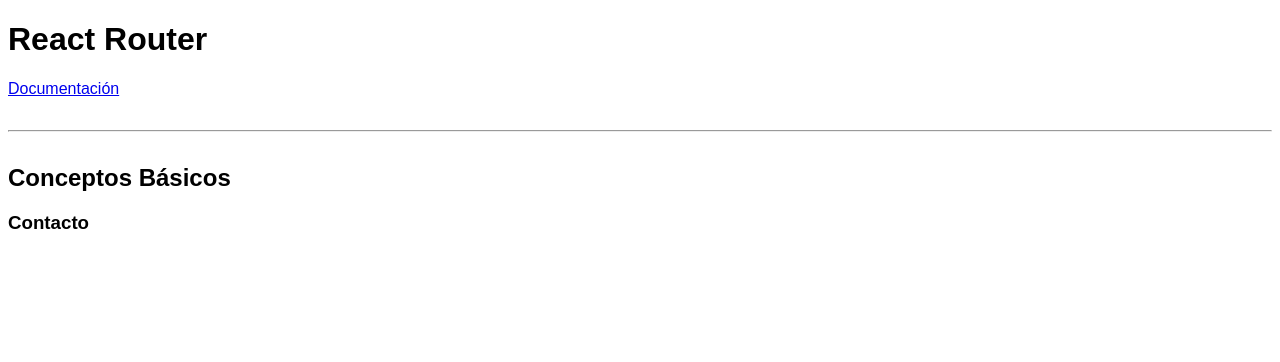
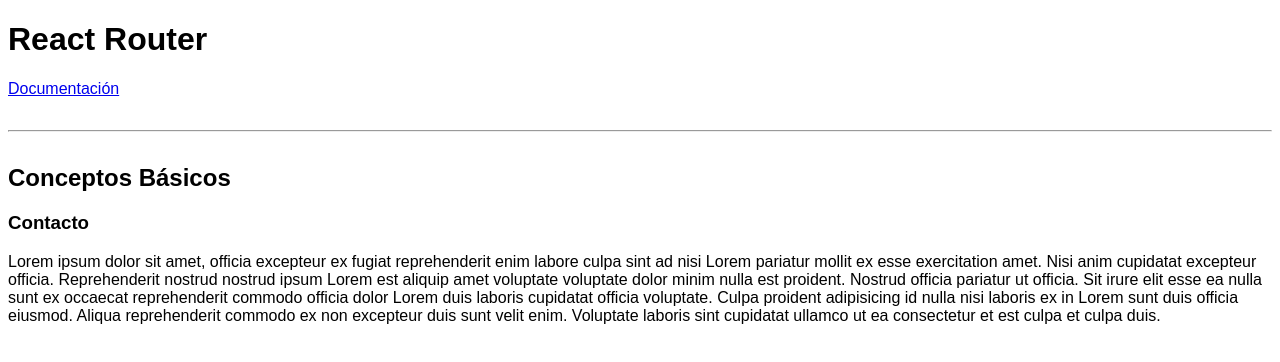
Before and after one commit to Hdoc1509/reactjs-course, a React (Vite) app in the folder 03-react-router/: page /contacto in a window 1280 px wide. Shown: the top 362 px of the page. Built offline with nearby package versions, Linux system fonts and the light colour scheme.

Commit message:
class 54: react router - syntax for declaring routes

```diff
--- a/03-react-router/src/components/ConceptosBasicos.jsx
+++ b/03-react-router/src/components/ConceptosBasicos.jsx
@@ -1,4 +1,6 @@
 import { BrowserRouter as Router, Route, Switch } from "react-router-dom";
+import Acerca from "../pages/Acerca";
+import Contacto from "../pages/Contacto";
 
 const ConceptosBasicos = () => {
   return (
@@ -11,11 +13,47 @@
             <p>Bienvenidos al tema de las Rutas en React</p>
           </Route>
           <Route path="/acerca" exact>
-            <h3>Acerca</h3>
+            <Acerca />
+            <p>
+              Lorem ipsum dolor sit amet, officia excepteur ex fugiat
+              reprehenderit enim labore culpa sint ad nisi Lorem pariatur mollit
+              ex esse exercitation amet. Nisi anim cupidatat excepteur officia.
+              Reprehenderit nostrud nostrud ipsum Lorem est aliquip amet
+              voluptate voluptate dolor minim nulla est proident. Nostrud
+              officia pariatur ut officia. Sit irure elit esse ea nulla sunt ex
+              occaecat reprehenderit commodo officia dolor Lorem duis laboris
+              cupidatat officia voluptate. Culpa proident adipisicing id nulla
+              nisi laboris ex in Lorem sunt duis officia eiusmod. Aliqua
+              reprehenderit commodo ex non excepteur duis sunt velit enim.
+              Voluptate laboris sint cupidatat ullamco ut ea consectetur et est
+              culpa et culpa duis.
+            </p>
           </Route>
-          <Route path="/contacto" exact>
-            <h3>Contacto</h3>
-          </Route>
+          {/*<Route path="/contacto" exact component={Contacto} />*/}
+          <Route
+            path="/contacto"
+            exact
+            children={
+              <>
+                <Contacto />
+                <p>
+                  Lorem ipsum dolor sit amet, officia excepteur ex fugiat
+                  reprehenderit enim labore culpa sint ad nisi Lorem pariatur
+                  mollit ex esse exercitation amet. Nisi anim cupidatat
+                  excepteur officia. Reprehenderit nostrud nostrud ipsum Lorem
+                  est aliquip amet voluptate voluptate dolor minim nulla est
+                  proident. Nostrud officia pariatur ut officia. Sit irure elit
+                  esse ea nulla sunt ex occaecat reprehenderit commodo officia
+                  dolor Lorem duis laboris cupidatat officia voluptate. Culpa
+                  proident adipisicing id nulla nisi laboris ex in Lorem sunt
+                  duis officia eiusmod. Aliqua reprehenderit commodo ex non
+                  excepteur duis sunt velit enim. Voluptate laboris sint
+                  cupidatat ullamco ut ea consectetur et est culpa et culpa
+                  duis.
+                </p>
+              </>
+            }
+          />
         </Switch>
       </Router>
     </div>
--- /dev/null
+++ b/03-react-router/src/pages/Acerca.jsx
@@ -0,0 +1,9 @@
+const Acerca = () => {
+  return (
+    <div>
+      <h3>Acerca</h3>
+    </div>
+  );
+};
+
+export default Acerca;
--- /dev/null
+++ b/03-react-router/src/pages/Contacto.jsx
@@ -0,0 +1,9 @@
+const Contacto = () => {
+  return (
+    <div>
+      <h3>Contacto</h3>
+    </div>
+  );
+};
+
+export default Contacto;
```
